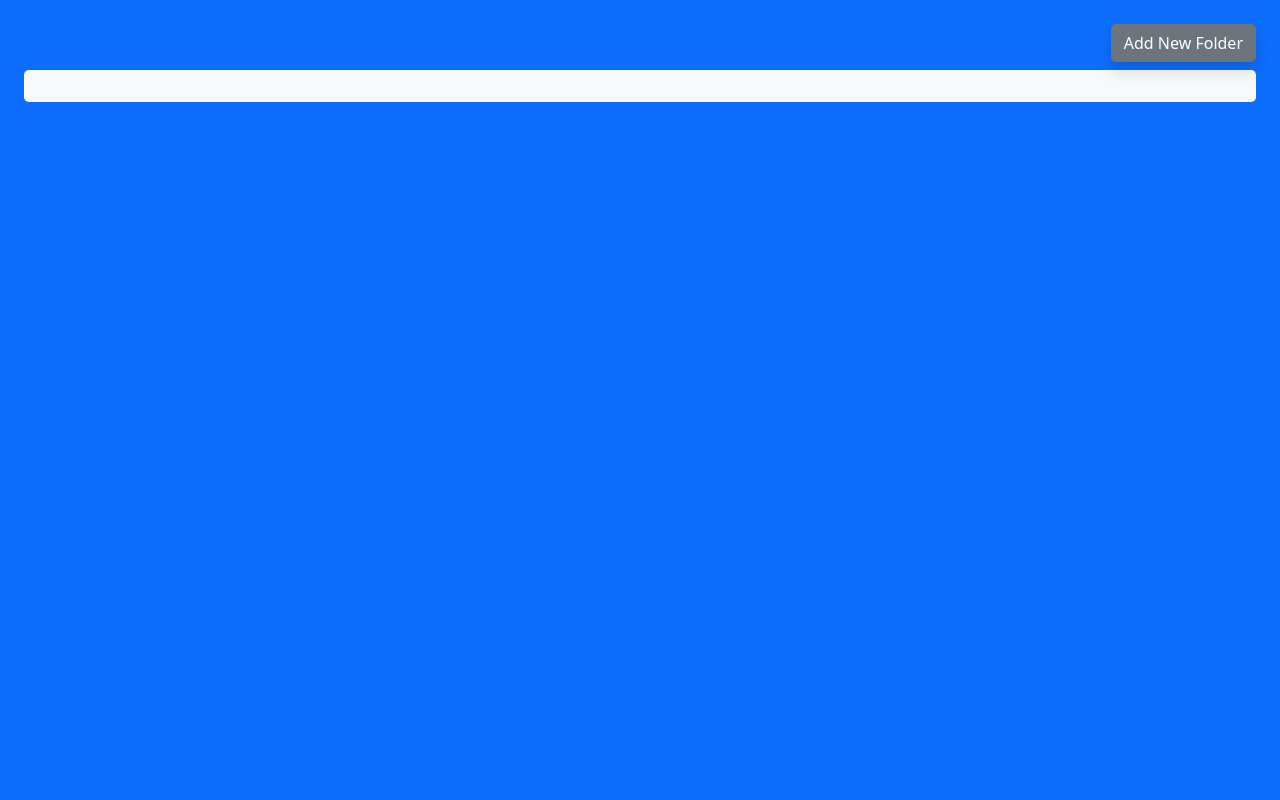
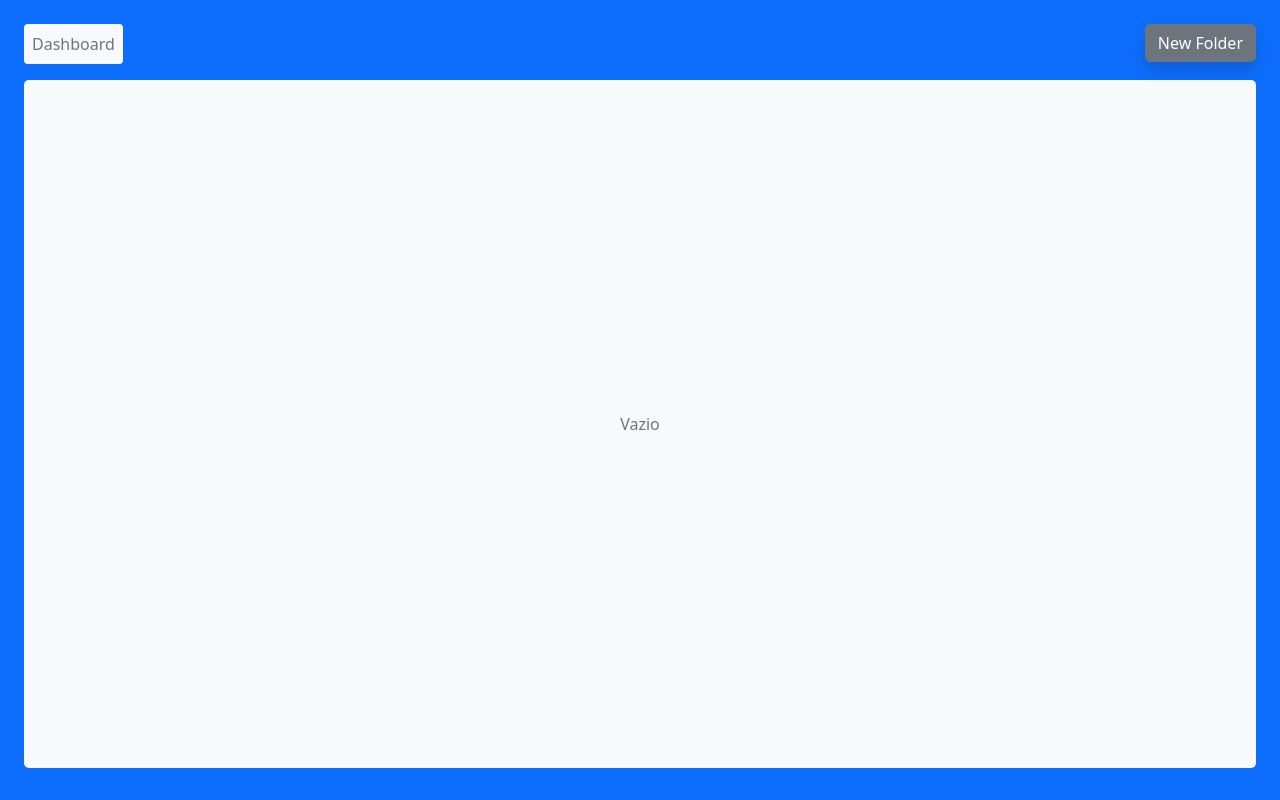
Before and after one commit to LucasSantus/django-folders, a Django app: page / in a window 1280 px wide. Run offline with Django 3.2, Linux system fonts and the light colour scheme; data that the repository does not hold is empty; some libraries are stand-ins or nearby versions.

Commit message:
:rocket: adicionando modificacoes no projeto

```diff
--- a/static/css/index.css
+++ b/static/css/index.css
@@ -0,0 +1,3 @@
+.help-block{
+    color: red;
+}
--- a/templates/base.html
+++ b/templates/base.html
@@ -24,16 +24,27 @@
         <!-- Import Css Index -->
         <link href="{% static 'css/index.css' %}" rel="stylesheet">
 
+        {% block css %}
+        {% endblock %}
+
+        <title>
+            {% block title %}
+            {% endblock %}
+        </title>
+
         <!-- END: CSS ASSETS -->
     </head>
     <!-- END: HEAD -->
 
     <body>
         <!-- BEGIN: CONTENT -->
+        <div class="min-vh-100 bg-primary p-4">
+            {% block breadcrumb %}
+            {% endblock %}
 
-        {% block content %}
-        {% endblock %}
-
+            {% block content %}
+            {% endblock %}
+        </div>
         <!-- END: CONTENT -->
 
         <!-- BEGIN: JS ASSETS -->
@@ -51,5 +62,8 @@
         <script src="{% static 'js/index.js' %}"></script>
 
         <!-- END: JS ASSETS -->
+
+        {% block script %}
+        {% endblock %}
     </body>
 </html>
--- a/templates/home/index.html
+++ b/templates/home/index.html
@@ -3,26 +3,47 @@
 {% load static %}
 
 {% block title %}
-    Dashboard
+    Folders
+{% endblock %}
+
+{% block breadcrumb %}
+    <div class="row">
+        <div class="col-9">
+            <nav aria-label="breadcrumb">
+                <ol class="breadcrumb">
+                    <li class="breadcrumb-item active bg-light p-2 rounded" aria-current="page">Dashboard</li>
+                </ol>
+            </nav>
+        </div>
+
+        <div class="col-3">
+            <div class="d-flex justify-content-end pb-2">
+                <a href="{% url 'register_folder' %}" type="button" class="btn btn-secondary shadow rounded-3">New Folder</a>
+            </div>
+        </div>
+    </div>
 {% endblock %}
 
 {% block content %}
-    <div class="min-vh-100 min-vw-100 bg-primary p-4">
-        <div class="d-flex justify-content-end pb-2">
-            <a href="{% url 'register_folder' %}" type="button" class="btn btn-secondary shadow rounded-3">Add New Folder</a>
-        </div>
-
-        <div class="bg-light w-100 p-3 rounded-3">
+    <div class="bg-light p-3 rounded-3" style="height: 86vh;">
+        {% if folders %}
             <div class="row">
                 {% for folder in folders %}
+                    <div class="col-6 col-sm-4 col-md-2">
                         <a href="{% url 'list_sub_folders' folder.slug %}">
-                    <div class="col-12">
                             <span class="text-muted">
                                 {{folder.title}}
                             </span>
+                        </a>
                     </div>
-                </a>
                 {% endfor %}
             </div>
+        {% else %}
+            <div class="h-100">
+                <div class="d-flex align-items-center justify-content-center h-100">
+                    <span class="text-muted">Vazio</span>
+                </div>
+            </div>
+        {% endif %}
     </div>
 {% endblock %}
```
Also changed, not shown: apps/folders/forms.py (+6 -14 lines), apps/folders/views.py (+7 -4 lines), templates/folders/list_sub_folders.html (+14 -10 lines), templates/folders/register_folder.html (+25 -20 lines). Lines whose indentation alone changed are shown as unchanged.
